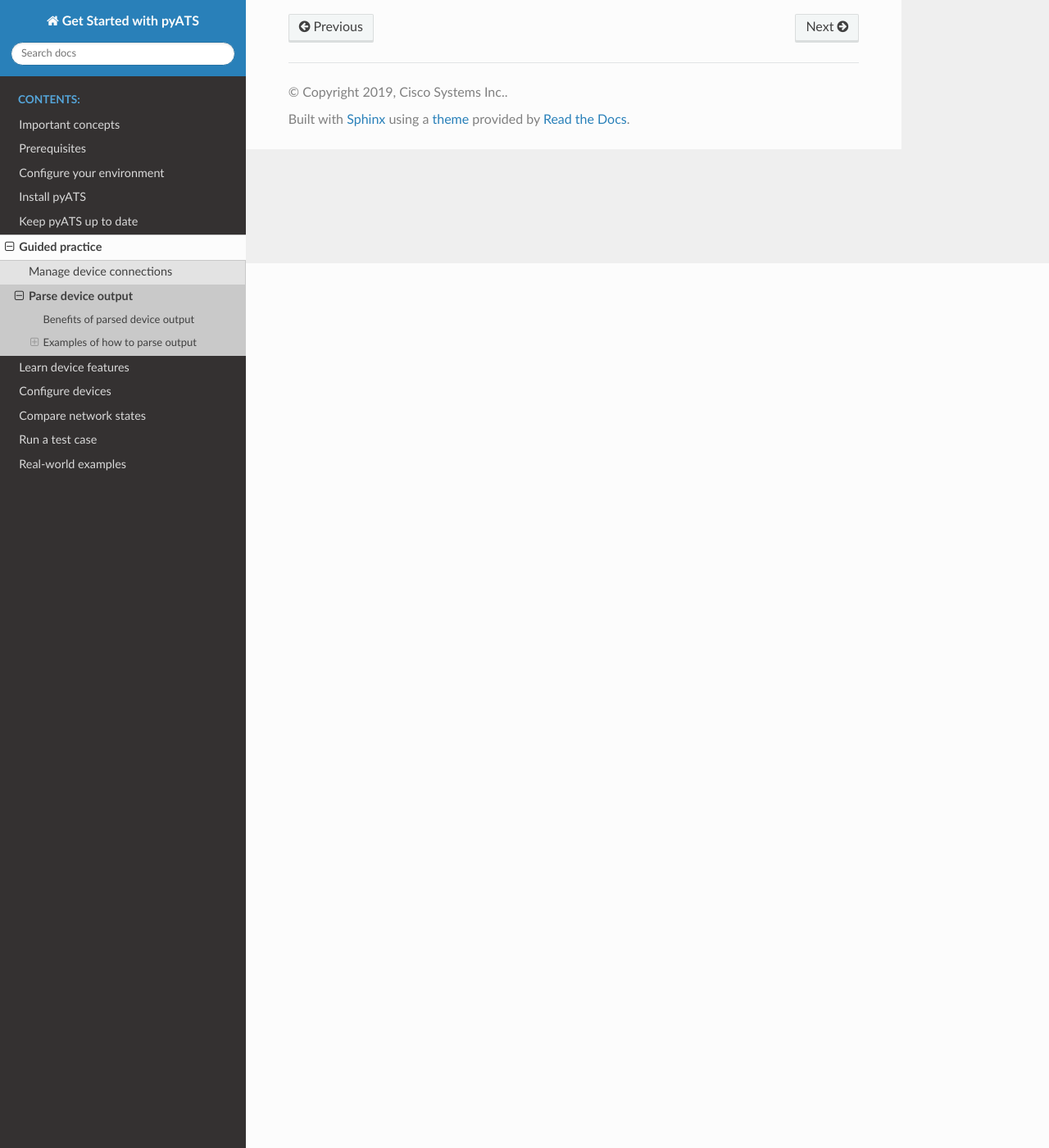
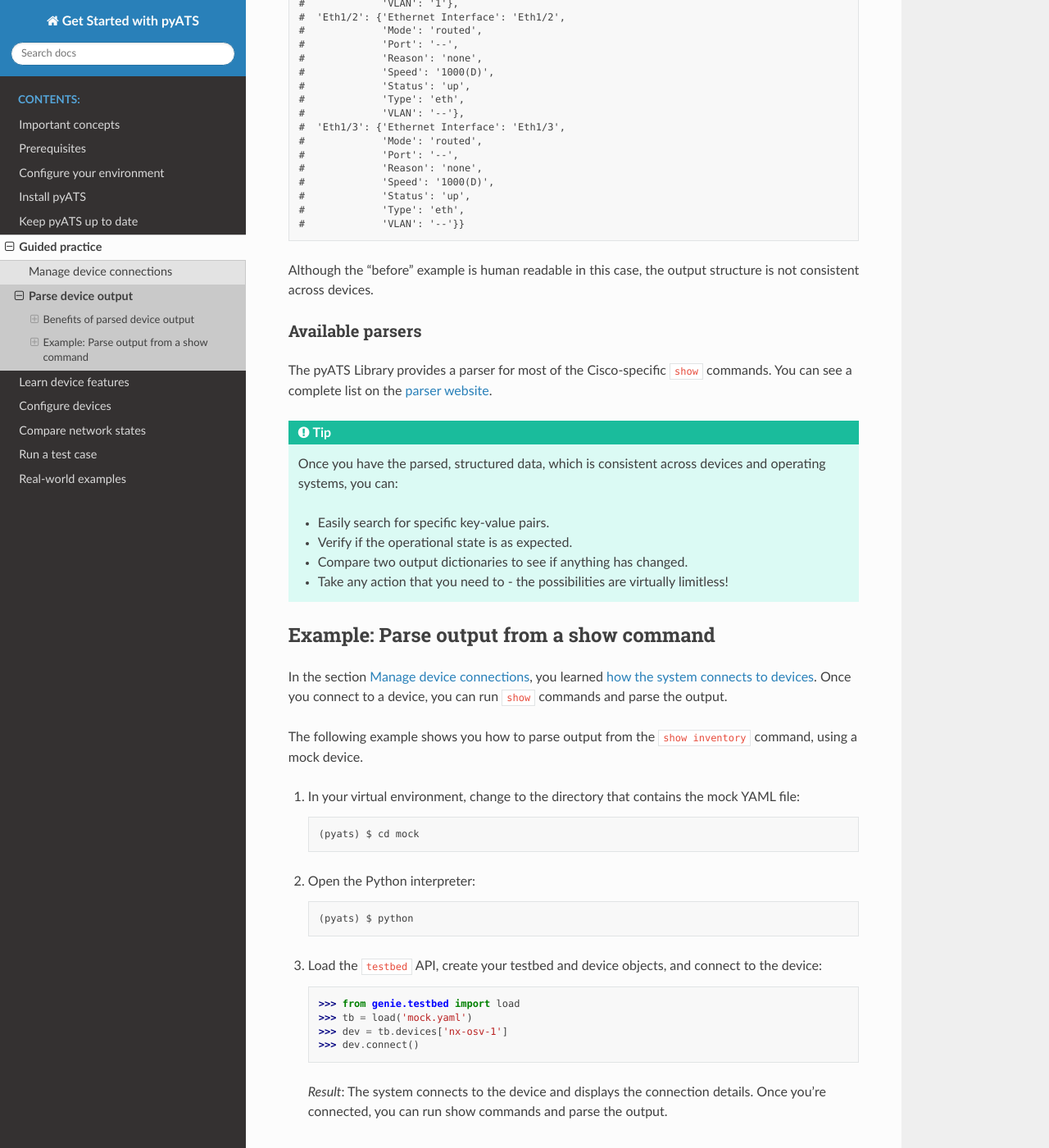
Before and after one commit to CiscoTestAutomation/getting-started, a Sphinx documentation site: the page built from source/quickstart/parseoutput.rst, in a window 1280 px wide and 1400 px high, scrolled down 1079 px. Shown: the whole window at 82% size. Built offline with Sphinx 7.4.7 and the Read the Docs theme 2.0.0, drawn with Linux system fonts in a browser that asks for light colours; pages that are not in the unit, such as notebooks, are missing from menus; some of the changed text lies outside the part shown.

Commit message:
Drafted some of the parse output sections.

```diff
--- a/source/conf.py
+++ b/source/conf.py
@@ -69,6 +69,7 @@ rst_prolog = """
 .. |docker_reg| unicode:: Docker U+00AE
 .. |github_reg| unicode:: GitHub U+00AE
 .. |python_reg| unicode:: Python U+00AE
+.. |parser_site| replace:: https://pubhub.devnetcloud.com/media/genie-feature-browser/docs/#/parsers
 .. |br| raw:: html
 
   <br />
--- a/source/definitions/def_parser.rst
+++ b/source/definitions/def_parser.rst
@@ -1,3 +1,3 @@
 A parser converts device output into a Python dictionary, which stores the device data as a set of key-value pairs. This process harmonizes the data (makes it consistent) across different types of communication interfaces, including CLI, REST, NETCONF, and others.
 
-The |library| parsers create standardized output for ``show`` commands, which means that you can write and run reusable automation scripts. In the |pyATS| ecosystem, parsers are typically written using the Metaparser package.
+The |library| parsers create standardized output for ``show`` commands, which means that you can write and run reusable automation scripts. In the |pyATS| ecosystem, parsers are typically written using the ``Metaparser`` package.
--- a/source/quickstart/parseoutput.rst
+++ b/source/quickstart/parseoutput.rst
@@ -10,13 +10,141 @@ Benefits of parsed device output
 ---------------------------------
 Device output can vary widely between different devices and for different show commands.
 
-.. include:: ../def_parser.rst
+.. include:: ../definitions/def_parser.rst
+
+Before and after examples
+^^^^^^^^^^^^^^^^^^^^^^^^^
+
+The following example shows device output before it's parsed.
+
+.. code-block:: text
+
+    --------------------------------------------------------------------------------
+    Port   VRF          Status IP Address                              Speed    MTU
+    --------------------------------------------------------------------------------
+
+    --------------------------------------------------------------------------------
+    Ethernet      VLAN    Type Mode   Status  Reason                   Speed     Port
+    Interface                                                                    Ch #
+    --------------------------------------------------------------------------------
+    Eth1/1        1       eth  routed up      none                       1000(D) --
+    Eth1/2        --      eth  routed up      none                       1000(D) --
+    Eth1/3        --      eth  routed up      none                       1000(D) --
+
+And this is the output after it's parsed into a Python dictionary.
+
+.. code-block:: text
+
+    # parsed_output
+    # -------------
+    # {'Eth1/1': {'Ethernet Interface': 'Eth1/1',
+    #             'Mode': 'routed',
+    #             'Port': '--',
+    #             'Reason': 'none',
+    #             'Speed': '1000(D)',
+    #             'Status': 'up',
+    #             'Type': 'eth',
+    #             'VLAN': '1'},
+    #  'Eth1/2': {'Ethernet Interface': 'Eth1/2',
+    #             'Mode': 'routed',
+    #             'Port': '--',
+    #             'Reason': 'none',
+    #             'Speed': '1000(D)',
+    #             'Status': 'up',
+    #             'Type': 'eth',
+    #             'VLAN': '--'},
+    #  'Eth1/3': {'Ethernet Interface': 'Eth1/3',
+    #             'Mode': 'routed',
+    #             'Port': '--',
+    #             'Reason': 'none',
+    #             'Speed': '1000(D)',
+    #             'Status': 'up',
+    #             'Type': 'eth',
+    #             'VLAN': '--'}}
+
+Although the "before" example is human readable in this case, the output structure is not consistent across devices.
+
+Available parsers
+^^^^^^^^^^^^^^^^^^
+The |library| provides a parser for most of the Cisco-specific ``show`` commands. You can see a complete list on the `parser website <https://pubhub.devnetcloud.com/media/genie-feature-browser/docs/#/parsers>`_.
+
+.. tip:: Once you have the parsed, structured data, which is consistent across devices and operating systems, you can:
+
+    * Easily search for specific key-value pairs.
+    * Verify if the operational state is as expected.
+    * Compare two output dictionaries to see if anything has changed.
+    * Take any action that you need to - the possibilities are virtually limitless!
+
+.. _example-parse-output:
+
+Example: Parse output from a show command
+---------------------------------------------
+In the section :ref:`manage-connections`, you learned :ref:`how the system connects to devices <how-library-connects>`. Once you connect to a device, you can run ``show`` commands and parse the output.
+
+The following example shows you how to parse output from the ``show inventory`` command, using a :term:`mock device`.
+
+#. In your virtual environment, change to the directory that contains the mock YAML file::
+
+    (pyats) $ cd mock
+
+#. Open the Python interpreter::
+
+    (pyats) $ python
+
+#. Load the ``testbed`` API, create your testbed and device objects, and connect to the device::
+
+    >>> from genie.testbed import load
+    >>> tb = load('mock.yaml')
+    >>> dev = tb.devices['nx-osv-1']
+    >>> dev.connect()
+
+   *Result*: The system connects to the device and displays the connection details. Once you're connected, you can run show commands and parse the output. |br| |br|
+
+#. Parse the output from the ``show inventory`` command and store the Python dictionary in a variable::
+
+    >>> p1 = dev.parse('show inventory')
+
+   *Result*: The system returns the inventory information as a series of key-value pairs:
+
+   .. code-block:: text
+
+    [2019-08-20 16:05:58,388] +++ nx-osv-1: executing command 'show inventory' +++
+    show inventory
+    NAME: "Chassis",  DESCR: "NX-OSv Chassis "
+    PID: N7K-C7018           ,  VID: V00 ,  SN: TB00010000B
+
+    NAME: "Slot 1",  DESCR: "NX-OSv Supervisor Module"
+    PID: N7K-SUP1            ,  VID: V00 ,  SN: TM00010000B
+
+    NAME: "Slot 2",  DESCR: "NX-OSv Ethernet Module"
+    PID: N7K-F248XP-25       ,  VID: V00 ,  SN: TM00010000C
+
+    NAME: "Slot 3",  DESCR: "NX-OSv Ethernet Module"
+    PID: N7K-F248XP-25       ,  VID: V00 ,  SN: TM00010000D
+
+    NAME: "Slot 4",  DESCR: "NX-OSv Ethernet Module"
+    PID: N7K-F248XP-25       ,  VID: V00 ,  SN: TM00010000E
+
+    NAME: "Slot 33",  DESCR: "NX-OSv Chassis Power Supply"
+    PID:                     ,  VID: V00 ,  SN:
+
+    NAME: "Slot 35",  DESCR: "NX-OSv Chassis Fan Module"
+    PID:                     ,  VID: V00 ,  SN:
+    switch#
+
+#. Now that you have the parsed output stored as a Python dictionary in the variable ``p1``, you can use the structured data as you wish. For example, you can display a user-friendly message and the serial number for Slot 1:
+
+    >>> print('My serial for slot1 is:' + p1['name']['Slot 1']['serial_number'])
+
+   *Result*: The system prints the message and data on-screen::
+
+    My serial for slot1 is:TM00010000B
 
 
 
-Examples of how to parse output
--------------------------------
-*(This content can be re-used elsewhere.)*
+#. To exit the Python interpreter::
+
+    >>> exit()
 
 Python example
 ^^^^^^^^^^^^^^^
```
Also changed, not shown: source/quickstart/manageconnections.rst (+6 -2 lines).
